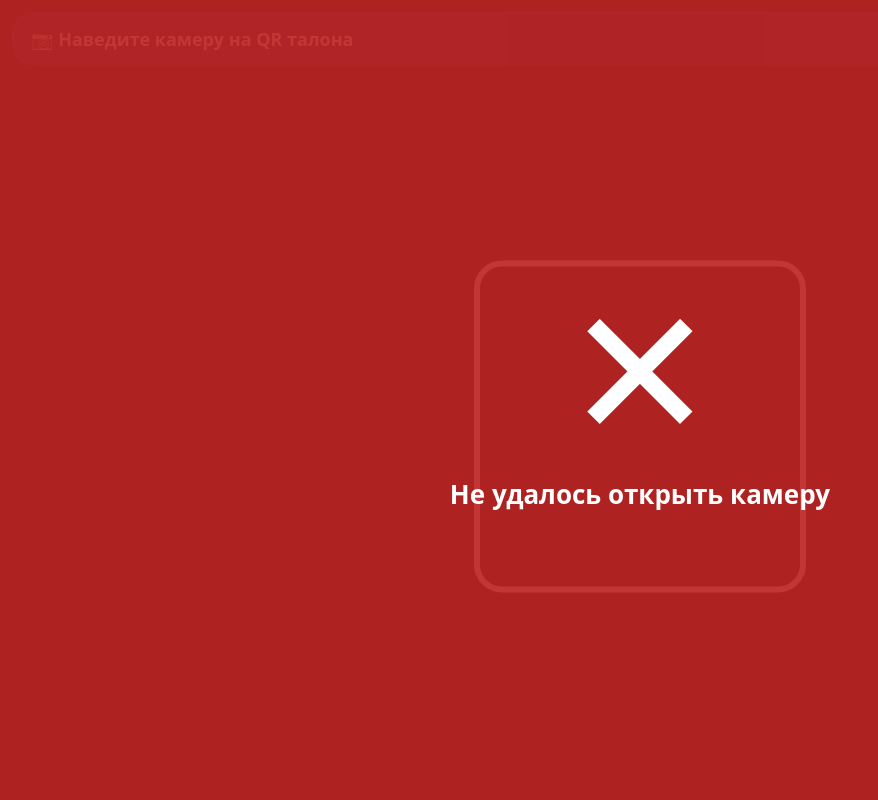
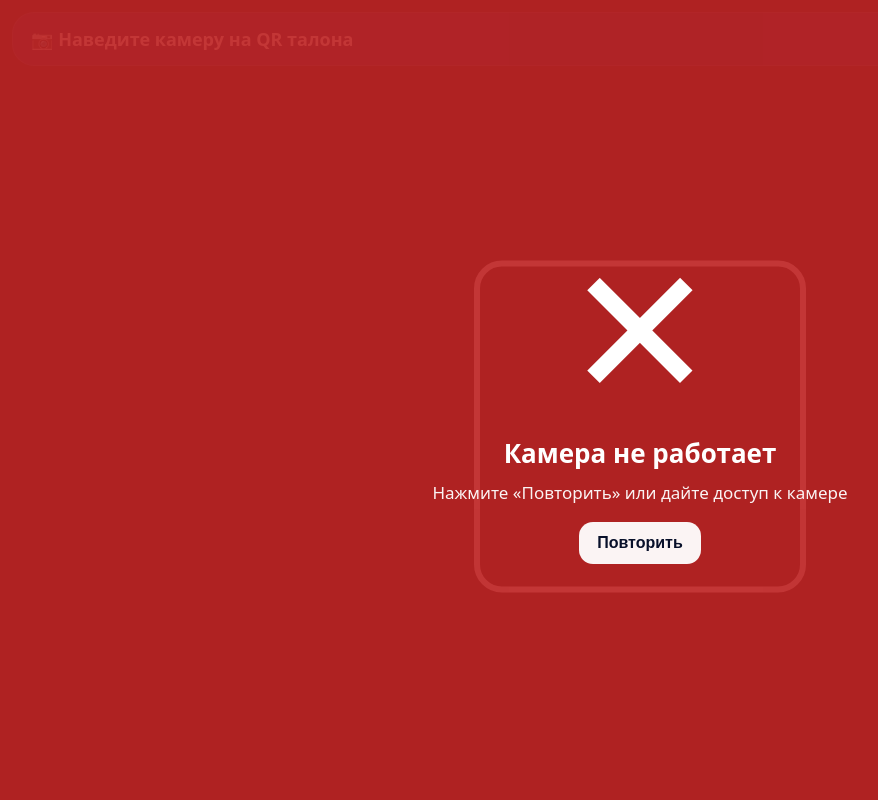
Before and after one commit to saittalon/scanoil-talon, a Flask app: page /tg/scan in a window 1280 px wide. Shown: the whole page, without its empty margins (0-878 px from the left). Run offline with Flask 3, Linux system fonts and the light colour scheme; some libraries are stand-ins or nearby versions.

Commit message:
Add files via upload

```diff
--- a/templates/tg_scan.html
+++ b/templates/tg_scan.html
@@ -116,6 +116,22 @@
       z-index: 30;
       background: transparent;
     }
+
+    .retry-btn {
+      margin-top: 18px;
+      border: 0;
+      border-radius: 14px;
+      padding: 12px 18px;
+      font-size: 16px;
+      font-weight: 800;
+      background: rgba(255,255,255,.95);
+      color: #08102a;
+      display: none;
+    }
+
+    .result.show .retry-btn {
+      display: inline-block;
+    }
   </style>
 </head>
 <body>
@@ -130,6 +146,7 @@
       <div id="resultIcon" class="icon">✓</div>
       <div id="resultText" class="text"></div>
       <div id="resultSub" class="sub"></div>
+      <button id="retryBtn" class="retry-btn" type="button">Повторить</button>
     </div>
 
     <div id="tapUnlock"></div>
@@ -167,6 +184,7 @@
     let busy = false;
     let lastCode = "";
     let lastAt = 0;
+    let cameraError = false;
     let audioUnlocked = false;
 
     if (tg) {
@@ -311,7 +329,7 @@
             (data.used_at_text || "") +
             (data.agzs ? "\nАГЗС: " + data.agzs : "");
 
-          showResult("ok", `Талон №${data.serial || code} принят`, sub);
+          showResult("ok", `Талон ${displayTalonNumber(data, code)} принят`, sub);
           return;
         }
 
@@ -320,7 +338,7 @@
             (data.used_at_text || "") +
             (data.agzs ? "\nАГЗС: " + data.agzs : "");
 
-          showResult("error", `Талон №${data.serial || code} уже использован`, sub);
+          showResult("error", `Талон ${displayTalonNumber(data, code)} уже использован`, sub);
           return;
         }
 
@@ -339,7 +357,7 @@
         }
 
         if (data.error === "token_expired" || data.error === "not_logged_in") {
-          showResult("error", "Сессия истекла", "Откройте сканер заново из Telegram");
+          showResult("error", "Сессия истекла", "Нажмите сканировать заново в Telegram");
           return;
         }
 
@@ -394,7 +412,8 @@
         setStatus("📷 Наведите камеру на QR талона");
         setTimeout(scanOnce, 250);
       } catch (e) {
-        showResult("error", "Не удалось открыть камеру");
+        cameraError = true;
+        showResult("error", "Камера не работает", "Нажмите «Повторить» или дайте доступ к камере");
       }
     }
 
@@ -406,11 +425,25 @@
       try {
         tapUnlock.style.display = "none";
       } catch (e) {}
+
+      if (!stream || cameraError) {
+        startCamera();
+      }
     }
 
     tapUnlock.addEventListener("touchstart", firstGestureInit, { once: true });
     tapUnlock.addEventListener("touchend", firstGestureInit, { once: true });
     tapUnlock.addEventListener("click", firstGestureInit, { once: true });
+
+    retryBtn.addEventListener("click", () => {
+      startCamera();
+    });
+
+    document.addEventListener("visibilitychange", () => {
+      if (document.visibilityState === "visible" && (!stream || cameraError) && !busy) {
+        startCamera();
+      }
+    });
 
     window.addEventListener("load", async () => {
       startCamera();
```
Also changed, not shown: templates/shift_reports.html (+12 -7 lines).
